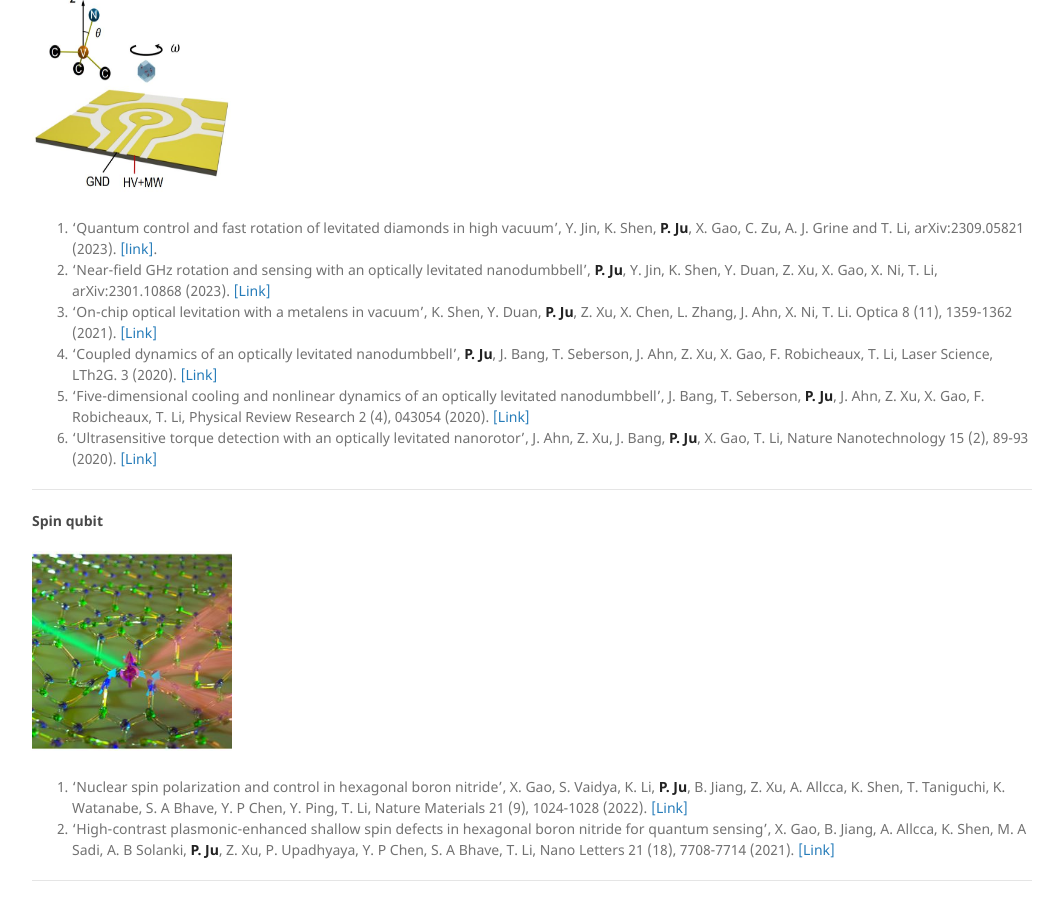
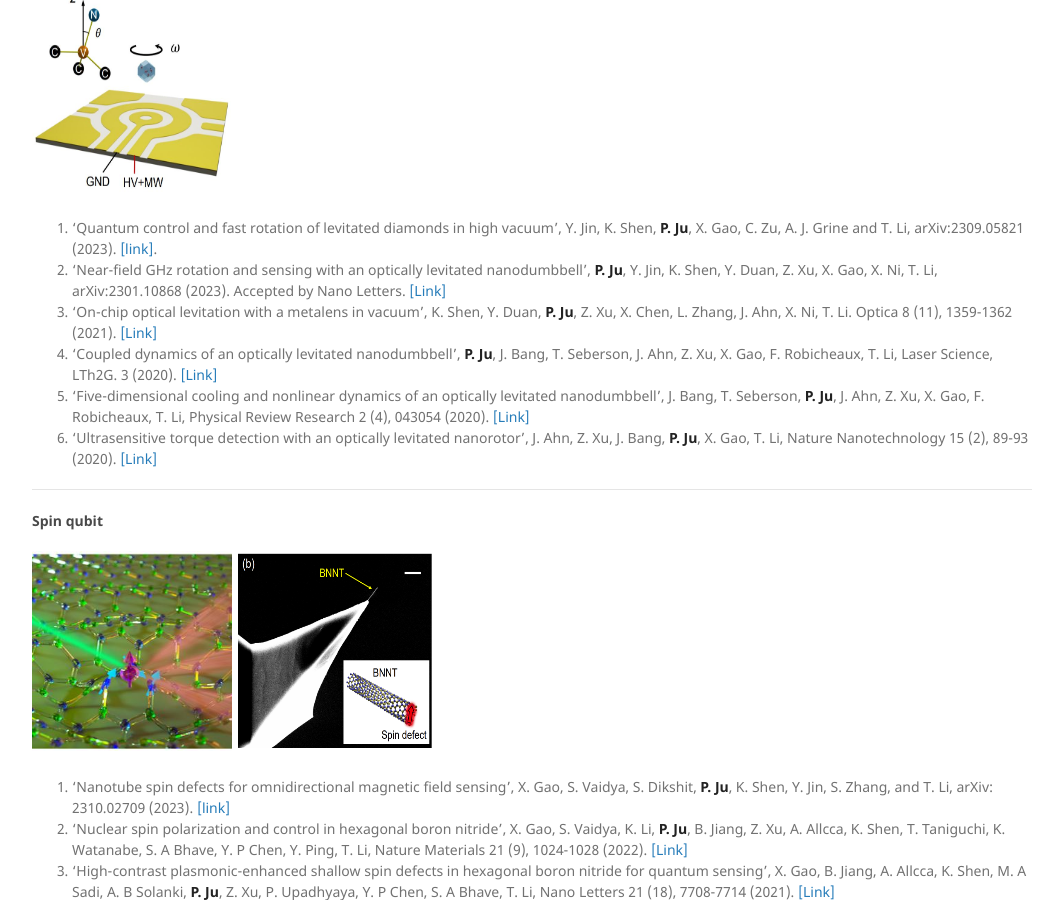
Before and after one commit to peng-ju/peng-ju.github.io, a Jekyll site: the page built from publications/index.md, in a window 1280 px wide and 900 px high, scrolled down 478 px. Shown: the whole window, without its empty margins (108-1171 px from the left). Built offline with Jekyll 4.4.1, drawn with Linux system fonts in a browser that asks for light colours.

Commit message:
update publication

```diff
--- a/publications/index.md
+++ b/publications/index.md
@@ -15,7 +15,7 @@ For a full list of my publications, please refer to my [google scholar](https://
 [<img src="img/Rotate_ND.JPG"  width=200px height=200px />](img/Rotate_ND.JPG)
 
 6. 'Quantum control and fast rotation of levitated diamonds in high vacuum', Y. Jin, K. Shen, **P. Ju**, X. Gao, C. Zu, A. J. Grine and T. Li, arXiv:2309.05821  (2023). [[link]](https://arxiv.org/abs/2309.05821).
-5. 'Near-field GHz rotation and sensing with an optically levitated nanodumbbell', **P. Ju**, Y. Jin, K. Shen, Y. Duan, Z. Xu, X. Gao, X. Ni, T. Li, arXiv:2301.10868 (2023). [[Link]](https://arxiv.org/abs/2301.10868)
+5. 'Near-field GHz rotation and sensing with an optically levitated nanodumbbell', **P. Ju**, Y. Jin, K. Shen, Y. Duan, Z. Xu, X. Gao, X. Ni, T. Li, arXiv:2301.10868 (2023). Accepted by Nano Letters. [[Link]](https://pubs.acs.org/doi/full/10.1021/acs.nanolett.3c02442#)
 4. 'On-chip optical levitation with a metalens in vacuum', K. Shen, Y. Duan, **P. Ju**, Z. Xu, X. Chen, L. Zhang, J. Ahn, X. Ni, T. Li. Optica 8 (11), 1359-1362 (2021). [[Link]](https://opg.optica.org/optica/fulltext.cfm?uri=optica-8-11-1359&id=461986)
 3. 'Coupled dynamics of an optically levitated nanodumbbell', **P. Ju**, J. Bang, T. Seberson, J. Ahn, Z. Xu, X. Gao, F. Robicheaux, T. Li, Laser Science, LTh2G. 3 (2020). [[Link]](https://opg.optica.org/abstract.cfm?uri=LS-2020-LTh2G.3)
 2. 'Five-dimensional cooling and nonlinear dynamics of an optically levitated nanodumbbell', J. Bang, T. Seberson, **P. Ju**, J. Ahn, Z. Xu, X. Gao, F. Robicheaux, T. Li, Physical Review Research 2 (4), 043054 (2020). [[Link]](https://journals.aps.org/prresearch/abstract/10.1103/PhysRevResearch.2.043054)
@@ -24,7 +24,9 @@ For a full list of my publications, please refer to my [google scholar](https://
 ---
 #### Spin qubit
 [<img src="img/HBN.JPG"  width=200px height=200px />](img/HBN.JPG)
+[<img src="img/HBN_nanotube.png"  width=200px height=200px />](img/HBN_nanotube.png)
 
+3. 'Nanotube spin defects for omnidirectional magnetic field sensing', X. Gao, S. Vaidya, S. Dikshit, **P. Ju**, K. Shen, Y. Jin, S. Zhang, and T. Li, arXiv: 2310.02709 (2023). [[link]](https://arxiv.org/pdf/2310.02709.pdf)
 2. 'Nuclear spin polarization and control in hexagonal boron nitride', X. Gao, S. Vaidya, K. Li, **P. Ju**, B. Jiang, Z. Xu, A. Allcca, K. Shen, T. Taniguchi, K. Watanabe, S. A Bhave, Y. P Chen, Y. Ping, T. Li, Nature Materials 21 (9), 1024-1028 (2022). [[Link]](https://www.nature.com/articles/s41563-022-01329-8)
 1. 'High-contrast plasmonic-enhanced shallow spin defects in hexagonal boron nitride for quantum sensing', X. Gao, B. Jiang, A. Allcca, K. Shen, M. A Sadi, A. B Solanki, **P. Ju**, Z. Xu, P. Upadhyaya, Y. P Chen, S. A Bhave, T. Li, Nano Letters 21 (18), 7708-7714 (2021). [[Link]](https://pubs.acs.org/doi/10.1021/acs.nanolett.1c02495)
 
```
Also changed, not shown: publications/img/HBN_nanotube.png (added).
